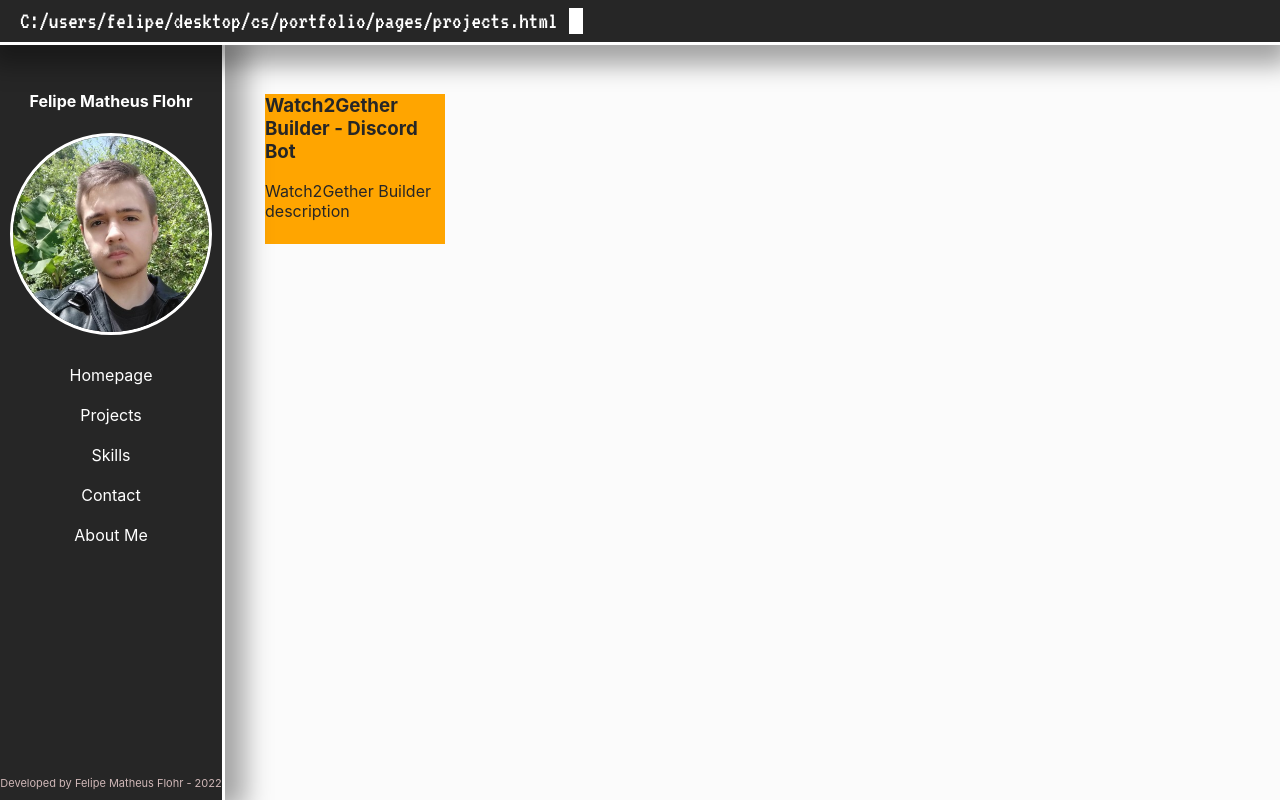
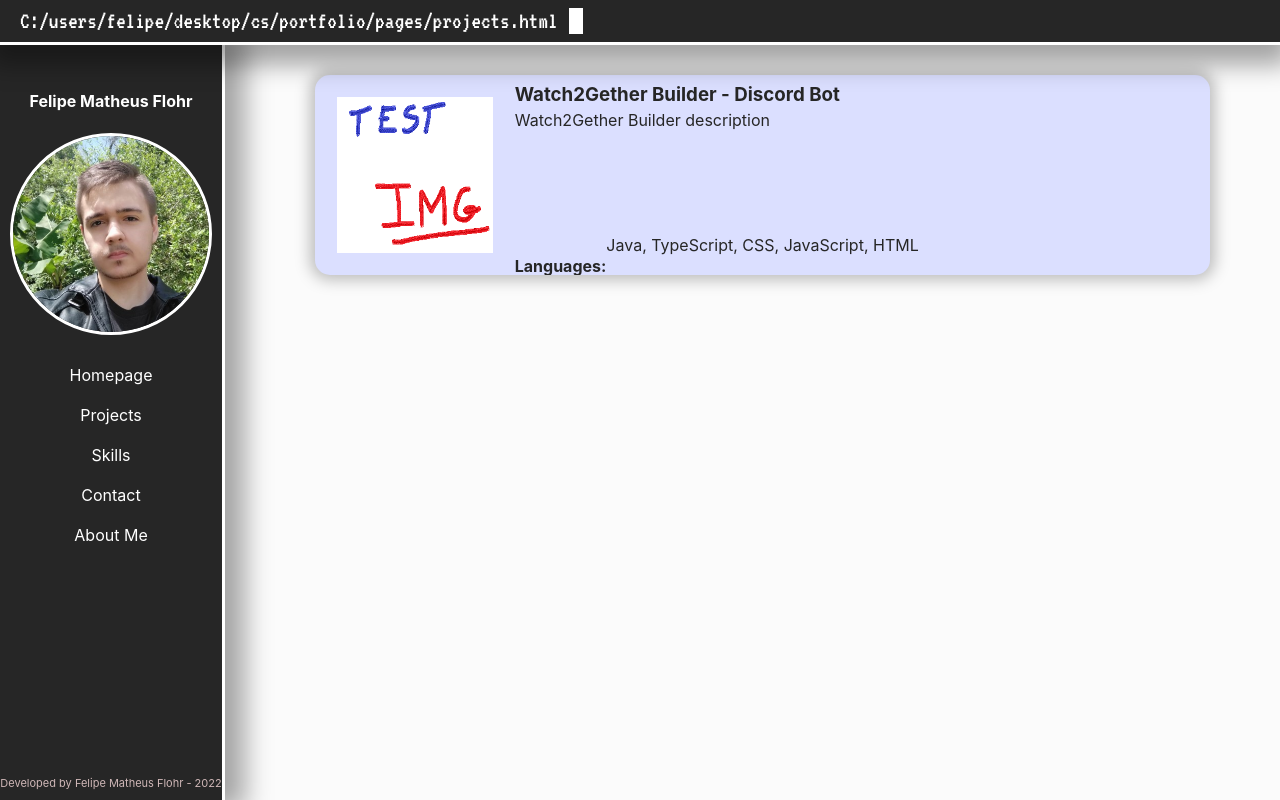
Before and after one commit to FelipeFlohr/portfolio, a Next.js app: page /projects in a window 1280 px wide. Built offline with nearby package versions, Linux system fonts and the light colour scheme.

Commit message:
Started card styling

```diff
--- a/src/components/projects/Card.tsx
+++ b/src/components/projects/Card.tsx
@@ -17,15 +17,33 @@
     const renderImage = () => {
         if (props.imgSrc != null) {
             return (
-                <Image src={props.imgSrc} alt="Project thumbnail" />
+                <Image src={props.imgSrc} alt="Project thumbnail" width={156} height={156} />
             )
         }
+    }
+
+    const renderLanguages = () => {
+        let languages = ""
+        props.languages.forEach((lang, i) => {
+           if (i == props.languages.length -1) {
+               languages = languages + lang.name
+           } else {
+               languages = languages + lang.name + ", "
+           }
+        })
+
+        return (
+            <span><h4>Languages: </h4>{languages}</span>
+        )
     }
 
     return (
         <Link href={props.link}>
             <div className={styles.card}>
+                <div className={styles.img}>
                     {renderImage()}
+                </div>
+                <div className={styles.text}>
                     <h3>
                         {props.name}
                     </h3>
@@ -34,13 +52,14 @@
                     </p>
                     <div className={styles.techs}>
                         <div className={styles.languages}>
-
+                            { renderLanguages() }
                         </div>
                         <div className={styles.tools}>
 
                         </div>
                     </div>
                 </div>
+            </div>
         </Link>
     )
 }
--- a/src/pages/api/projects.ts
+++ b/src/pages/api/projects.ts
@@ -82,7 +82,8 @@
             toolsLibsFrameworks.selenium,
             toolsLibsFrameworks.socketio
         ],
-        link: "/projects/w2gbuilderdsbot"
+        link: "/projects/w2gbuilderdsbot",
+        imgSrc: "/testimg.png"
     }
 ]
 
--- a/src/pages/projects.tsx
+++ b/src/pages/projects.tsx
@@ -1,50 +1,7 @@
-import { Component, useEffect, useState } from "react"
+import { Component } from "react"
 import ProjectCard from "../components/projects/Card"
 import { Project } from "../pages/api/projects"
 import styles from "../styles/projects/Projects.module.css"
-
-function Projects1() {
-
-    useEffect(() => {
-        const getCards = async () => {
-            const fetchData = await fetch(window.location.origin + "/api/projects")
-            const data: Project[] = await fetchData.json()
-
-            const cards: JSX.Element[] = []
-            data.forEach((d, i) => {
-                cards.push(
-                    <ProjectCard
-                        name={d.name}
-                        desc={d.description}
-                        languages={d.languages}
-                        link={d.link}
-                        imgSrc={d.imgSrc}
-                        tools={d.tools}
-                        key={i}
-                    />
-                )
-            })
-
-            return (
-                <>
-                    {cards}
-                </>
-            )
-        }
-
-        getCards().then(cards => {
-            setCards(cards)
-        })
-    })
-
-    const [cards, setCards] = useState<JSX.Element>()
-
-    return (
-        <div className={styles.cards}>
-            {cards}
-        </div>
-    )
-}
 
 interface ProjectsState {
     cards: JSX.Element
--- a/src/styles/globals.css
+++ b/src/styles/globals.css
@@ -39,9 +39,12 @@
     grid-area: content;
     padding-top: 30px;
     padding-left: 40px;
+    padding-right: 20px;
 
     color: var(--text-dark);
     background-color: var(--bg-white);
+
+    overflow: scroll;
 }
 
 @media (max-width: 784px) {
--- a/src/styles/projects/Card.module.css
+++ b/src/styles/projects/Card.module.css
@@ -1,6 +1,93 @@
 .card {
-    background-color: orange;
-    width: 90%;
-    height: 150px;
-    max-width: 200px;
+    display: grid;
+    grid-template-areas: "img text";
+    grid-template-columns: 200px 1fr;
+
+    background-color: var(--bg-card-color);
+    min-width: 90%;
+    max-width: 90%;
+    height: 200px;
+    max-height: 200px;
+    overflow: hidden;
+
+    border-radius: 15px;
+
+    transition-property: transform;
+    transition-timing-function: ease-in-out;
+    transition-duration: 200ms;
+
+    box-shadow: 0px 0px 15px 5px rgba(0,0,0,0.25);
 }
+
+.card * {
+    max-height: 200px;
+}
+
+.img {
+    display: flex;
+    grid-area: img;
+
+    align-items: center;
+    justify-content: center;
+}
+
+.text {
+    display: grid;
+    grid-template-areas:
+        "header"
+        "desc"
+        "techs";
+    grid-template-rows:
+        35px
+        125px
+        40px;
+}
+
+.text h3 {
+    display: flex;
+    align-items: center;
+
+    margin: 0;
+    margin-top: 3px;
+
+    grid-area: header;
+
+    overflow: hidden;
+
+    text-overflow: ellipsis;
+    white-space: nowrap;
+}
+
+.desc {
+    display: -webkit-box;
+    -webkit-line-clamp: 6;
+    -webkit-box-orient: vertical;
+
+    margin: 0;
+    margin-right: 7px;
+    text-align: justify;
+
+    overflow: hidden;
+
+    line-clamp: 2;
+    box-orient: vertical;
+
+    text-overflow: ellipsis;
+}
+
+.techs span {
+    display: flex;
+
+    overflow: hidden;
+    margin-right: 6px;
+    hanging-punctuation: allow-end;
+
+    text-overflow: ellipsis;
+    float: left;
+    white-space: nowrap;
+}
+
+.card:hover {
+    cursor: pointer;
+    transform: scale(1.1);
+}
--- a/src/styles/projects/Projects.module.css
+++ b/src/styles/projects/Projects.module.css
@@ -0,0 +1,7 @@
+.cards {
+    display: flex;
+    justify-content: center;
+
+    width: 100%;
+    height: 100%;
+}
--- a/src/styles/variables.css
+++ b/src/styles/variables.css
@@ -3,6 +3,7 @@
     --bg-dark: #262626;
     --bg-white: #FBFBFB;
     --bg-item-color: #a89570;
+    --bg-card-color: rgb(219, 223, 255);
     --text-dark: #262626;
     --text-white: #FFF;
     --text-gray: #cfb7b7;
```
Also changed, not shown: public/testimg.png (added). Lines whose indentation alone changed are shown as unchanged.
